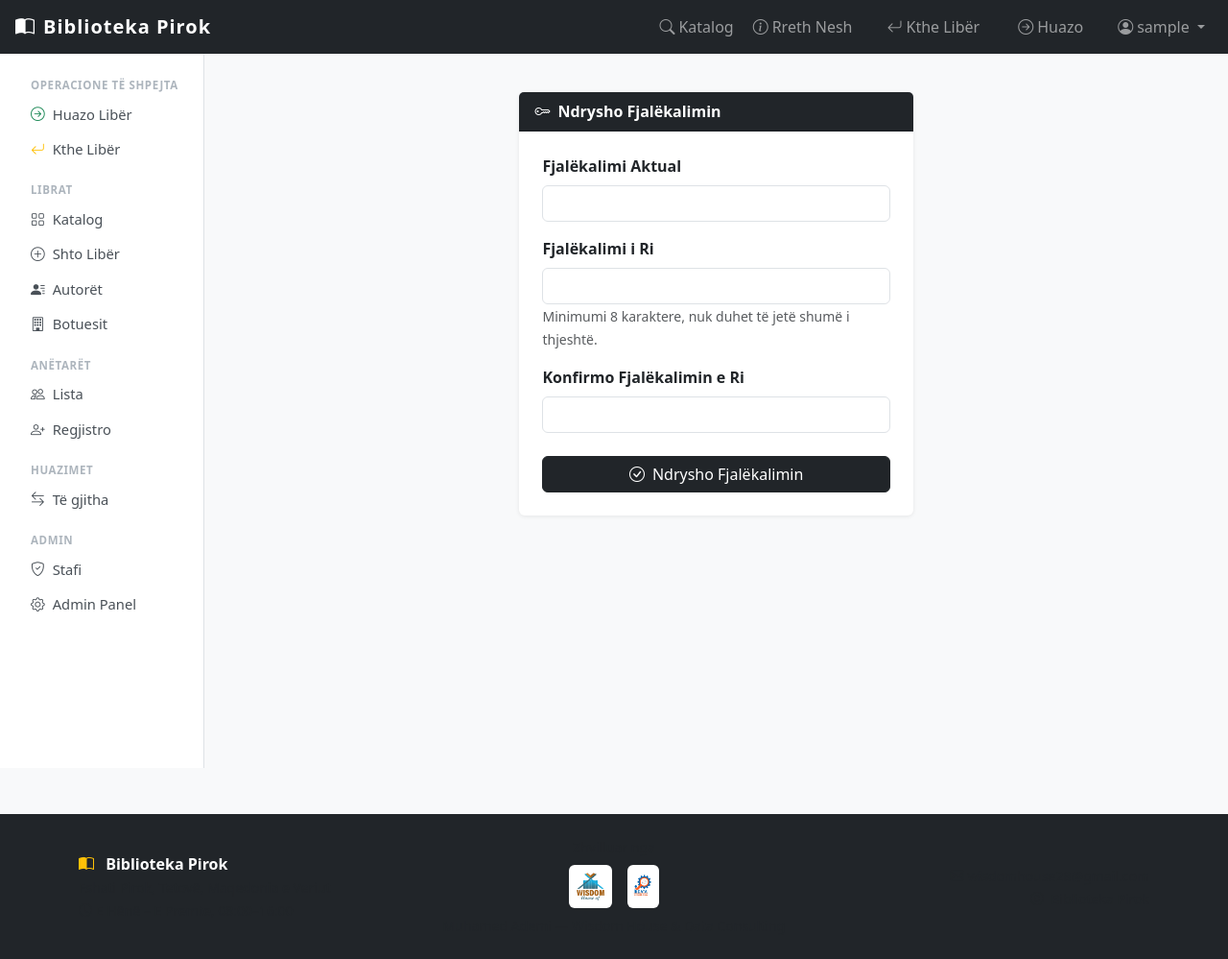
After one commit to MuhamedAdemi/biblioteka-pirok, a Django app: page /ndrysho-fjalekalimin/ in a window 1280 px wide. The commit adds this page. Shown: the whole page at 96% size. Run offline with Django 4.2, Linux system fonts and the light colour scheme; the visitor is signed in with stand-in values (Sample User, id 1).

Commit message:
V6: Ndrysho fjalëkalimin per staf dhe antare

```diff
--- /dev/null
+++ b/libra/templates/libra/change_password.html
@@ -0,0 +1,44 @@
+{% extends 'base.html' %}
+{% block title %}Ndrysho Fjalëkalimin – Biblioteka Pirok{% endblock %}
+
+{% block content %}
+<div class="row justify-content-center mt-3">
+  <div class="col-md-5">
+    <div class="card">
+      <div class="card-header bg-dark text-white fw-semibold">
+        <i class="bi bi-key me-2"></i>Ndrysho Fjalëkalimin
+      </div>
+      <div class="card-body p-4">
+        <form method="post">
+          {% csrf_token %}
+          <div class="mb-3">
+            <label class="form-label fw-semibold">Fjalëkalimi Aktual</label>
+            <input type="password" name="old_password" class="form-control" required>
+            {% if form.old_password.errors %}
+            <div class="text-danger small mt-1">{{ form.old_password.errors }}</div>
+            {% endif %}
+          </div>
+          <div class="mb-3">
+            <label class="form-label fw-semibold">Fjalëkalimi i Ri</label>
+            <input type="password" name="new_password1" class="form-control" required>
+            {% if form.new_password1.errors %}
+            <div class="text-danger small mt-1">{{ form.new_password1.errors }}</div>
+            {% endif %}
+            <small class="text-muted">Minimumi 8 karaktere, nuk duhet të jetë shumë i thjeshtë.</small>
+          </div>
+          <div class="mb-4">
+            <label class="form-label fw-semibold">Konfirmo Fjalëkalimin e Ri</label>
+            <input type="password" name="new_password2" class="form-control" required>
+            {% if form.new_password2.errors %}
+            <div class="text-danger small mt-1">{{ form.new_password2.errors }}</div>
+            {% endif %}
+          </div>
+          <button type="submit" class="btn btn-dark w-100">
+            <i class="bi bi-check-circle me-2"></i>Ndrysho Fjalëkalimin
+          </button>
+        </form>
+      </div>
+    </div>
+  </div>
+</div>
+{% endblock %}
--- a/libra/urls.py
+++ b/libra/urls.py
@@ -67,4 +67,5 @@ urlpatterns = [
     # Auth
     path('hyrje/', views.login_view, name='login'),
     path('dalje/', views.logout_view, name='logout'),
+    path('ndrysho-fjalekalimin/', views.change_password, name='change_password'),
 ]
--- a/libra/views.py
+++ b/libra/views.py
@@ -651,3 +651,19 @@ def login_view(request):
 def logout_view(request):
     logout(request)
     return redirect('home')
+
+
+@login_required
+def change_password(request):
+    from django.contrib.auth.forms import PasswordChangeForm
+    from django.contrib.auth import update_session_auth_hash
+    if request.method == 'POST':
+        form = PasswordChangeForm(request.user, request.POST)
+        if form.is_valid():
+            user = form.save()
+            update_session_auth_hash(request, user)
+            messages.success(request, 'Fjalëkalimi u ndryshua me sukses!')
+            return redirect('member_dashboard' if not request.user.is_staff else 'home')
+    else:
+        form = PasswordChangeForm(request.user)
+    return render(request, 'libra/change_password.html', {'form': form})
--- a/templates/base.html
+++ b/templates/base.html
@@ -60,8 +60,9 @@
           <ul class="dropdown-menu dropdown-menu-end">
             {% if not user.is_staff %}
             <li><a class="dropdown-item" href="{% url 'member_dashboard' %}"><i class="bi bi-speedometer2 me-2"></i>Paneli Im</a></li>
+            {% endif %}
+            <li><a class="dropdown-item" href="{% url 'change_password' %}"><i class="bi bi-key me-2"></i>Ndrysho Fjalëkalimin</a></li>
             <li><hr class="dropdown-divider"></li>
-            {% endif %}
             <li><a class="dropdown-item" href="{% url 'logout' %}"><i class="bi bi-box-arrow-right me-2"></i>Dil</a></li>
           </ul>
         </li>
```
